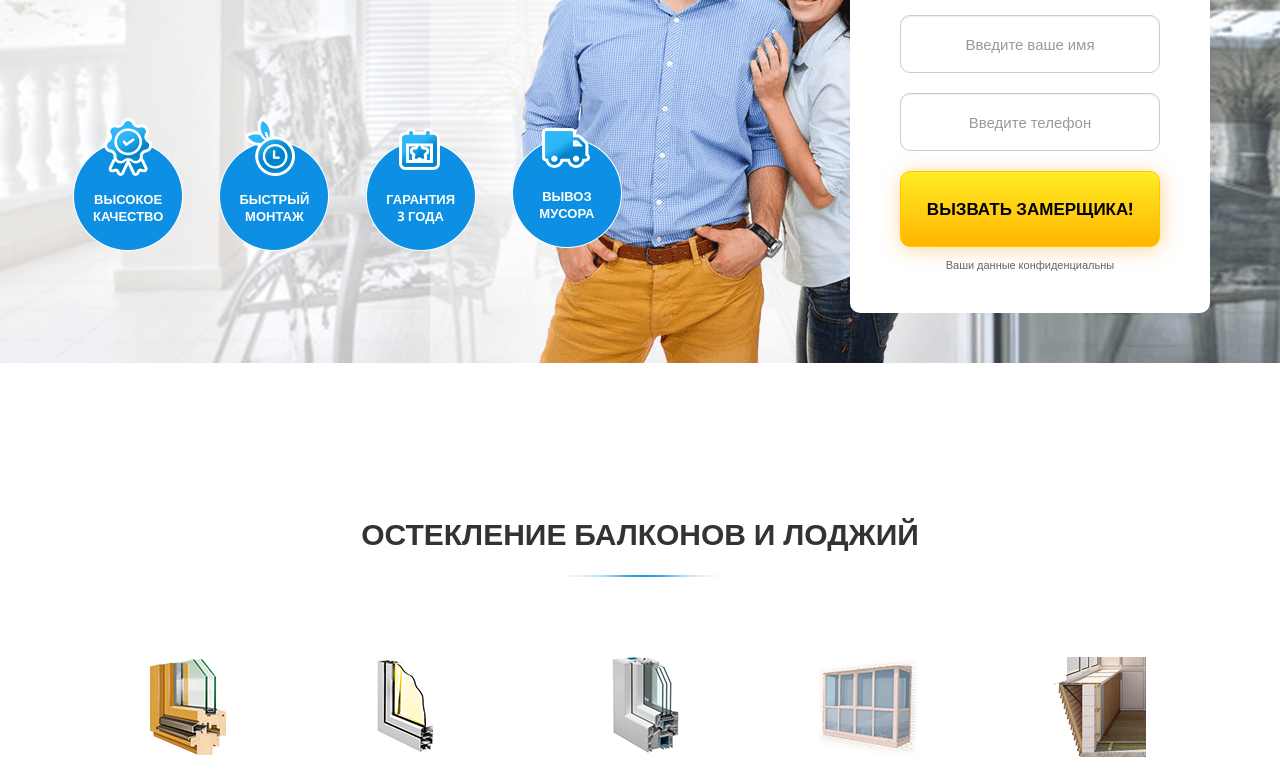
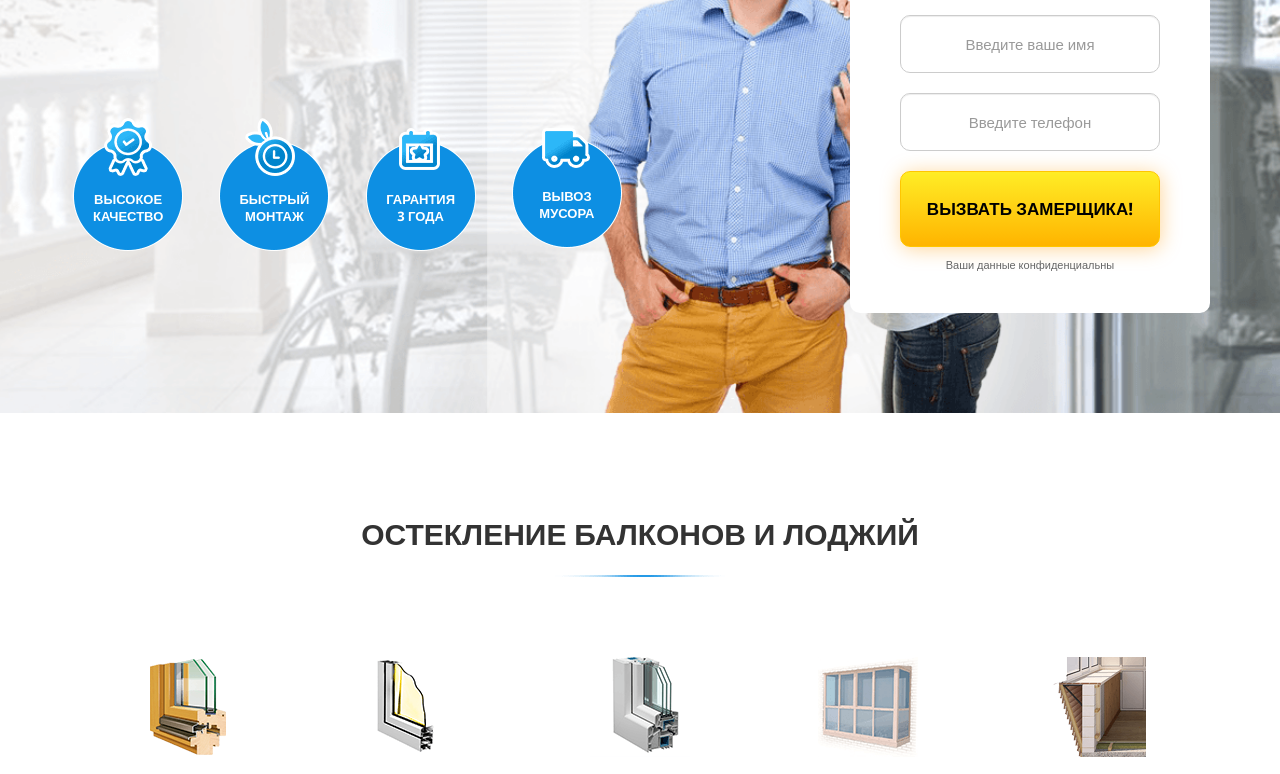
Before and after one commit to DmytryjK/plastic_windows_project, a website: page src/index.html in a window 1280 px wide. Shown: the part 377-1151 px from the top of the page. Drawn offline with nearby package versions, Linux system fonts and the light colour scheme; files whose address does not match are found by name.

Commit message:
fix background bag

```diff
--- a/src/assets/css/style.css
+++ b/src/assets/css/style.css
@@ -328,7 +328,7 @@ textarea:focus {
 /*Main*/
 .main {
   padding: 10rem 0;
-  background: #ffffff url(../img/main/bg.png) 0 0 no-repeat;
+  background: #ffffff url(../img/main/bg.png) center center/cover no-repeat;
 }
 
 .main h1 {
```
Also changed, not shown: dist/assets/css/style.css.
